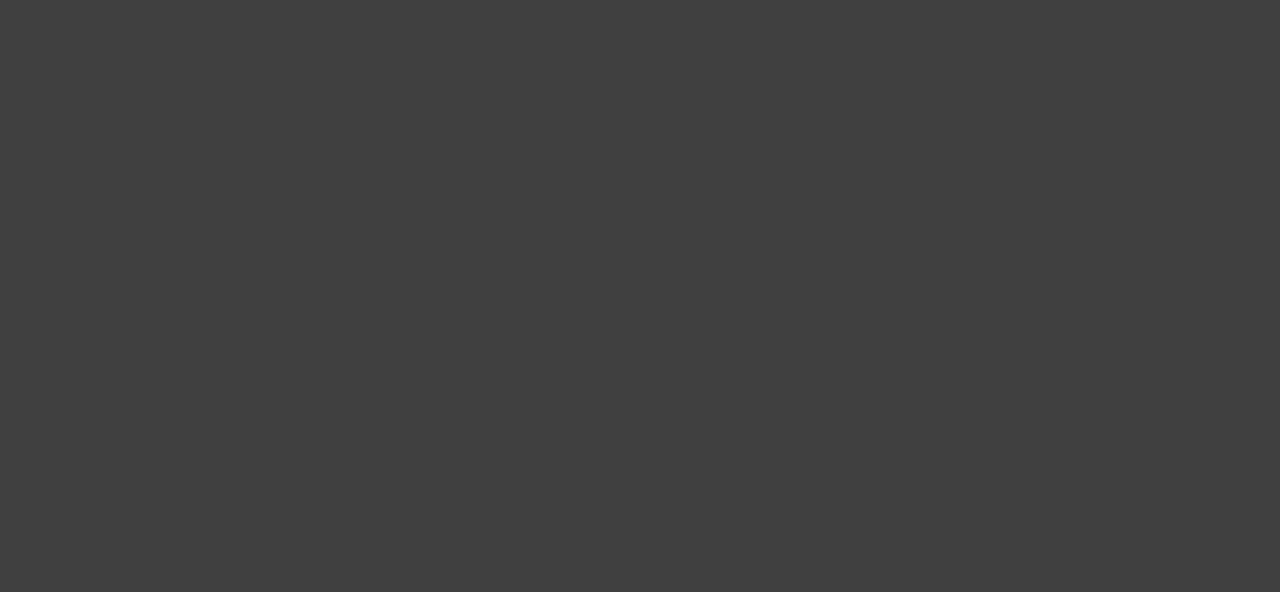
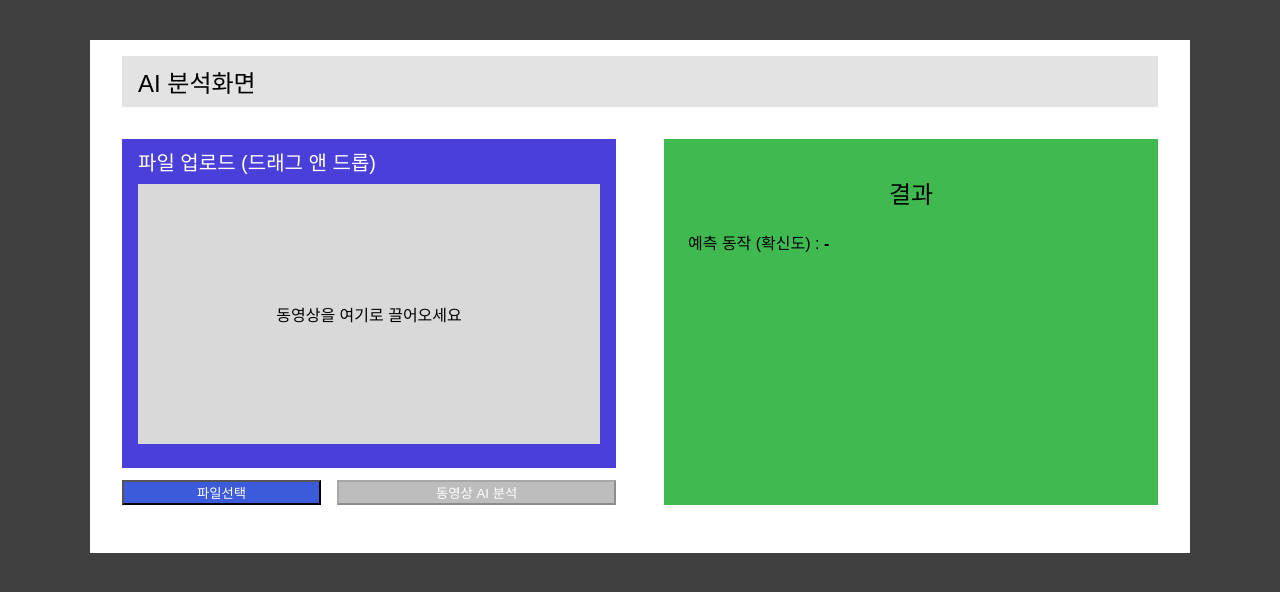
Before and after one commit to yonghoonchoi88/vision_ai, a Django app: page / in a window 1280 px wide. Before the commit the part shown is empty. Shown: the top 592 px of the page. Run offline with Django 5.2, Linux system fonts and the light colour scheme.

Commit message:
feat(frontend): 분석화면 레이아웃과 스타일 추가

```diff
--- a/backend/config/urls.py
+++ b/backend/config/urls.py
@@ -21,5 +21,5 @@ from django.views.generic import TemplateView
 urlpatterns = [
     path('admin/', admin.site.urls),
     # 임시: analysis 앱이 생기기 전까지 base.html 확인용
-    path('', TemplateView.as_view(template_name='base.html')),
+    path('', TemplateView.as_view(template_name='analyses/index.html')),
 ]
--- /dev/null
+++ b/backend/static/css/analyses/index.css
@@ -0,0 +1,91 @@
+.drop-zone    { background: var(--color-primary); }
+.btn          { background: var(--color-button); }
+.btn:disabled { background: var(--color-disabled); }
+.result-panel { background: var(--color-ok); }
+
+/* ===== 흰색 페이지 카드 ===== */
+.page {
+  max-width: 1100px;          /* 화면이 아무리 넓어도 1100px까지만 */
+  margin: 40px auto;          /* 위아래 40px, 좌우 auto = 가운데 정렬 */
+  padding: 16px 32px 48px;    /* 위 16, 좌우 32, 아래 48 */
+  background: #fff;           /* 흰색 */
+}
+
+/* ===== 회색 제목 바 ===== */
+.page-header {
+  background: #d9d9d9bb;
+  padding: 8px 16px;
+}
+.page-header h1 {             /* .page-header 안에 있는 h1만 */
+  margin: 0;                  /* h1 기본 여백 제거 */
+  font-size: 1.5rem;          /* 기본 글자 크기의 1.5배 */
+  font-weight: 500;           /* 기본 굵기(700)보다 조금 얇게 */
+}
+
+/* ===== 2열 배치 ===== */
+.analysis-layout {
+  display: grid;                    /* 격자(표) 배치 모드 켜기 */
+  grid-template-columns: 1fr 1fr;   /* 칸 2개, 남는 폭을 1:1로 나눔 */
+  gap: 48px;                        /* 칸 사이 간격 */
+  margin-top: 32px;                 /* 제목 바와의 거리 */
+}
+
+/* ===== 초록 드롭존 ===== */
+.drop-zone {
+  padding: 8px 16px 24px;
+}
+.drop-zone__title {
+  margin: 0 0 8px;           /* 위 0, 좌우 0, 아래 8 */
+  color: #fff;               /* 흰 글자 */
+  font-size: 1.25rem;
+}
+
+/* ===== 회색 동영상 칸 ===== */
+.video-area {
+  aspect-ratio: 16 / 9;      /* 폭에 맞춰 높이를 16:9로 자동 계산 */
+  background: #d9d9d9;
+  display: flex;             /* 안의 글자를 */
+  align-items: center;       /* 세로 가운데 */
+  justify-content: center;   /* 가로 가운데 */
+}
+.video-area__video {
+  width: 100%;               /* 나중에 영상이 나오면 칸을 꽉 채우게 */
+  height: 100%;
+}
+
+/* ===== 버튼 줄 ===== */
+.button-row {
+  display: grid;
+  grid-template-columns: 1fr 1.4fr;   /* 오른쪽 버튼을 조금 더 넓게 (와이어프레임처럼) */
+  gap: 16px;
+  margin-top: 12px;
+}
+
+/* ===== 빨간 버튼 ===== */
+.btn {
+  color: #fff;
+}
+.btn:disabled {
+  background: #bdbdbd;        /* 비활성: 회색으로 아예 바꿔서 확실히 구분 */
+  cursor: not-allowed;
+}
+
+/* ===== 결과 박스 ===== */
+.result-panel {
+  padding: 16px 24px;
+  min-height: 330px;         /* 내용이 적어도 최소 이 높이는 유지 */
+}
+.result-panel__title {
+  text-align: center;        /* "결과"를 가운데로 */
+  font-weight: 500;
+}
+.result-panel__status {
+  color: #555;               /* 상태 메시지는 조금 연하게 */
+}
+
+/* ===== 화면 폭이 768px 이하일 때만 적용 ===== */
+@media (max-width: 768px) {
+  .analysis-layout {
+    grid-template-columns: 1fr;   /* 2열 → 1열 */
+  }
+}
--- a/backend/static/css/base.css
+++ b/backend/static/css/base.css
@@ -6,3 +6,13 @@ body {
   font-family: "Pretendard", "Noto Sans KR", sans-serif;
   background: #404040;   /* 확인용: 이 색이 보이면 CSS 연결 성공 */
 }
+
+/* ===== 색 팔레트 (여기만 바꾸면 전체 색이 바뀜) ===== */
+:root {
+  --color-primary: #4a3fd8;      /* 메인 색 (드롭존) */
+  --color-button: #3b5bdb;       /* 활성 버튼 */
+  --color-disabled: #bdbdbd;     /* 비활성 버튼 */
+  --color-panel: #e3e3e3;        /* 회색 판 (제목 바, 결과 박스 기본) */
+  --color-ok: #3fb950;           /* OK 판정 */
+  --color-ng: #e5534b;           /* NG 판정 */
+}
--- /dev/null
+++ b/backend/templates/analyses/index.html
@@ -0,0 +1,49 @@
+{% extends "base.html" %}
+{% load static %}
+
+{% block title %}AI 분석화면{% endblock %}
+
+{% block extra_css %}
+<link rel="stylesheet" href="{% static 'css/analyses/index.css' %}">
+{% endblock %}
+
+{% block content %}
+  <div class="page">
+  <header class="page-header">
+    <h1>AI 분석화면</h1>
+  </header>
+
+  <main class="analysis-layout">
+    <section class="upload-panel">
+  <!-- 초록 박스 -->
+  <div id="dropZone" class="drop-zone">
+    <p class="drop-zone__title">파일 업로드 (드래그 앤 드롭)</p>
+
+    <!-- 회색 동영상 칸 -->
+    <div class="video-area">
+      <p id="placeholder" class="video-area__placeholder">동영상을 여기로 끌어오세요</p>
+      <video id="videoPreview" class="video-area__video" controls hidden></video>
+    </div>
+  </div>
+
+  <!-- 진짜 파일 선택창 (숨김) -->
+  <input type="file" id="fileInput" accept="video/*" hidden>
+
+  <!-- 빨간 버튼 2개 -->
+  <div class="button-row">
+    <button type="button" id="selectBtn" class="btn">파일선택</button>
+    <button type="button" id="analyzeBtn" class="btn" disabled>동영상 AI 분석</button>
+  </div>
+</section>
+    <section class="result-panel">
+  <h2 class="result-panel__title">결과</h2>
+  <p>예측 동작 (확신도) : <strong id="resultText">-</strong></p>
+  <p id="statusText" class="result-panel__status"></p>
+</section>
+  </main>
+</div>
+{% endblock %}
+
+{% block extra_js %}
+<script src="{% static 'js/analyses/index.js' %}" defer></script>
+{% endblock %}
```
